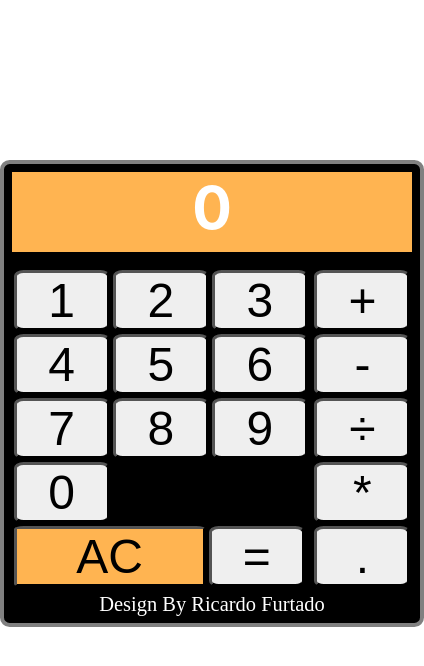
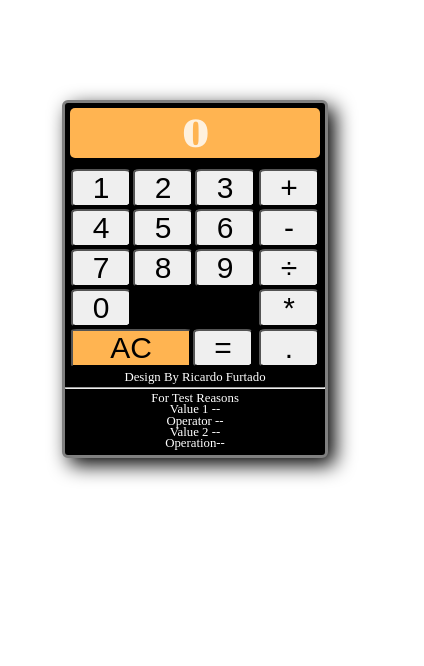
Before and after one commit to rickfurt/React-Calculator, a React (Create React App) app: page / in a window 390 px wide. Shown: the top 666 px of the page, 424 px wide, since content can reach past the window. Built offline with nearby package versions, Linux system fonts and the light colour scheme.

Commit message:
functions

```diff
--- a/src/App.css
+++ b/src/App.css
@@ -1,3 +1,5 @@
+@import url('https://fonts.googleapis.com/css?family=Abril+Fatface');
+
 *{
   margin: 0;
   padding: 0;
@@ -13,6 +15,8 @@
   border-radius: 6px;
   padding-bottom: 10px;
   zoom:160%;
+  box-shadow: 7px 7px 20px 0px;
+
 }
 
 .display{
@@ -20,10 +24,11 @@
   width: auto;
   height: 50px;
   background-color:#ffb451;
+  border-radius:5px;
 }
 
 .preview{
-  color:white;
+  color:#ffffffce;
   display: flex;
   justify-content: center;
   align-content: center;
@@ -31,6 +36,7 @@
   font-weight: bold;
   font-family: -apple-system, BlinkMacSystemFont, 'Segoe UI', Roboto, Oxygen, Ubuntu, Cantarell, 'Open Sans', 'Helvetica Neue', sans-serif;
   text-align: center;
+  font-family: 'Abril Fatface', cursive;
 }
 
 .operators, .numbers{
@@ -63,13 +69,21 @@
 .number:hover{
   background-color: black;
   color:white;
-  transform: scale(0.9)
+  transform: scale(0.95);
+  -webkit-transform: scale(0.95);
+  -moz-transform: scale(0.95);
+  -ms-transform: scale(0.95);
+  -o-transform: scale(0.95);
 }
 
 .operator:hover{
   background-color: black;
   color:white;
-  transform: scale(0.9)
+  transform: scale(0.9);
+  -webkit-transform: scale(0.95);
+  -moz-transform: scale(0.95);
+  -ms-transform: scale(0.95);
+  -o-transform: scale(0.95);
 }
 
 
@@ -86,7 +100,11 @@
 .clear:hover{
   background-color: black;
   color:white;
-  transform: scale(0.9)
+  transform: scale(0.95);
+  -webkit-transform: scale(0.95);
+  -moz-transform: scale(0.95);
+  -ms-transform: scale(0.95);
+  -o-transform: scale(0.95);
 }
 
 .credit{
@@ -98,3 +116,16 @@
   align-items: center;
   margin-top: 8px;
 }
+
+
+@media only screen and (max-width:500px){
+  .app-container{
+    zoom:120%;
+  }
+}
+
+@media only screen and (max-width:400px){
+  .app-container{
+    zoom:100%;
+  }
+}
--- a/src/App.js
+++ b/src/App.js
@@ -7,10 +7,14 @@ class App extends Component {
     this.state = {
       display:0,
       store:[],
-      initial:0
+      initial:0,
+      result:'',
+      operation:[],
+      operator:''
     }
     this.handleClick = this.handleClick.bind(this);
     this.clear = this.clear.bind(this);
+    this.operation = this.operation.bind(this);
   }
 
   handleClick(e){
@@ -25,21 +29,39 @@ class App extends Component {
   clear(){
     this.setState({
       store:[],
-      display:this.state.initial
+      display:this.state.initial,
+      operation:[],
+      operator:'',
+      value1:''
     })
   }
+
+  operation(e){
+    var temp = this.state.store.join();
+    // var operator = this.state.store[1];
+    var arr = this.state.operation.concat(temp);
+
+    this.setState({
+      value1:temp,
+      display:this.state.initial,
+      store:[],
+      operation:arr
+    })
+  }
+
+
 
   render() {
     return (
       <div className="app-container">
         <div className="display">
-          <div className="preview" id="display" onChange={this.handleDisplay}>
+          <div className="preview" id="display">
             {this.state.display}
         </div>
         </div>
 
         <div className="operators">
-          <button className="operator" id="add">+</button>
+          <button className="operator" id="add" value="+" onClick={this.operation}>+</button>
           <button className="operator" id="subtract">-</button>
           <button className="operator" id="divide" >÷</button>
           <button className="operator" id="multiply">*</button>
@@ -58,11 +80,17 @@ class App extends Component {
           <button className="number" id="zero"value="0" onClick={this.handleClick}>0</button>
 
           <span className="clearfix">
-            <button className="clear" id="clear" value="0" onClick={this.clear}>AC</button>
+            <button className="clear" id="clear" onClick={this.clear}>AC</button>
             <button className="operator" id="equals">=</button>
           </span>
         </div>
         <p className="credit">Design By Ricardo Furtado</p>
+        <hr className="credit" />
+        <p className="credit">For Test Reasons</p>
+        <p className="credit">Value 1 -- {this.state.value1}</p>
+        <p className="credit">Operator -- {this.state.operator}</p>
+        <p className="credit">Value 2 -- {this.state.value2}</p>
+        <p className="credit">Operation-- {this.state.operation}</p>
     </div>
     );
   }
```
